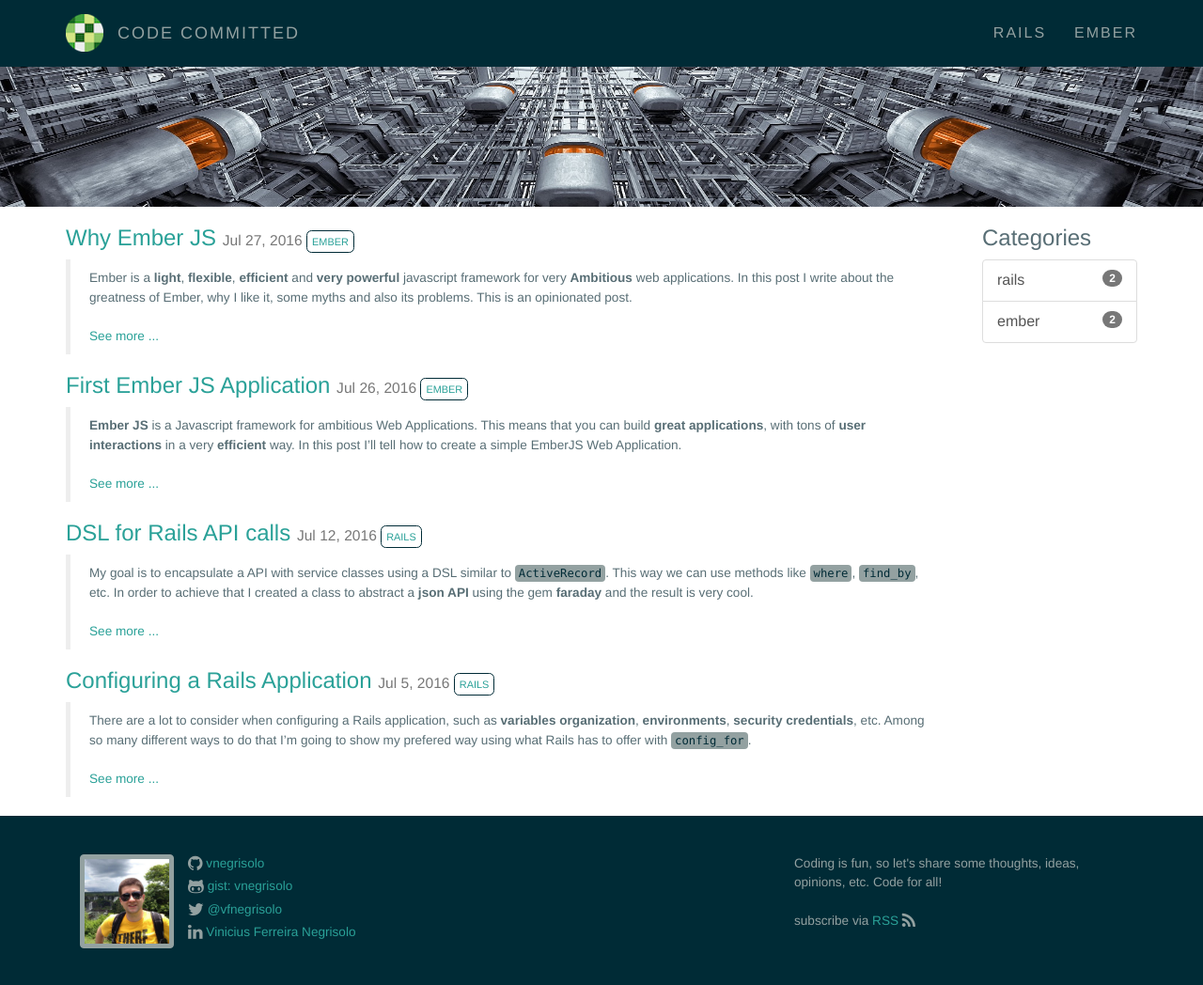
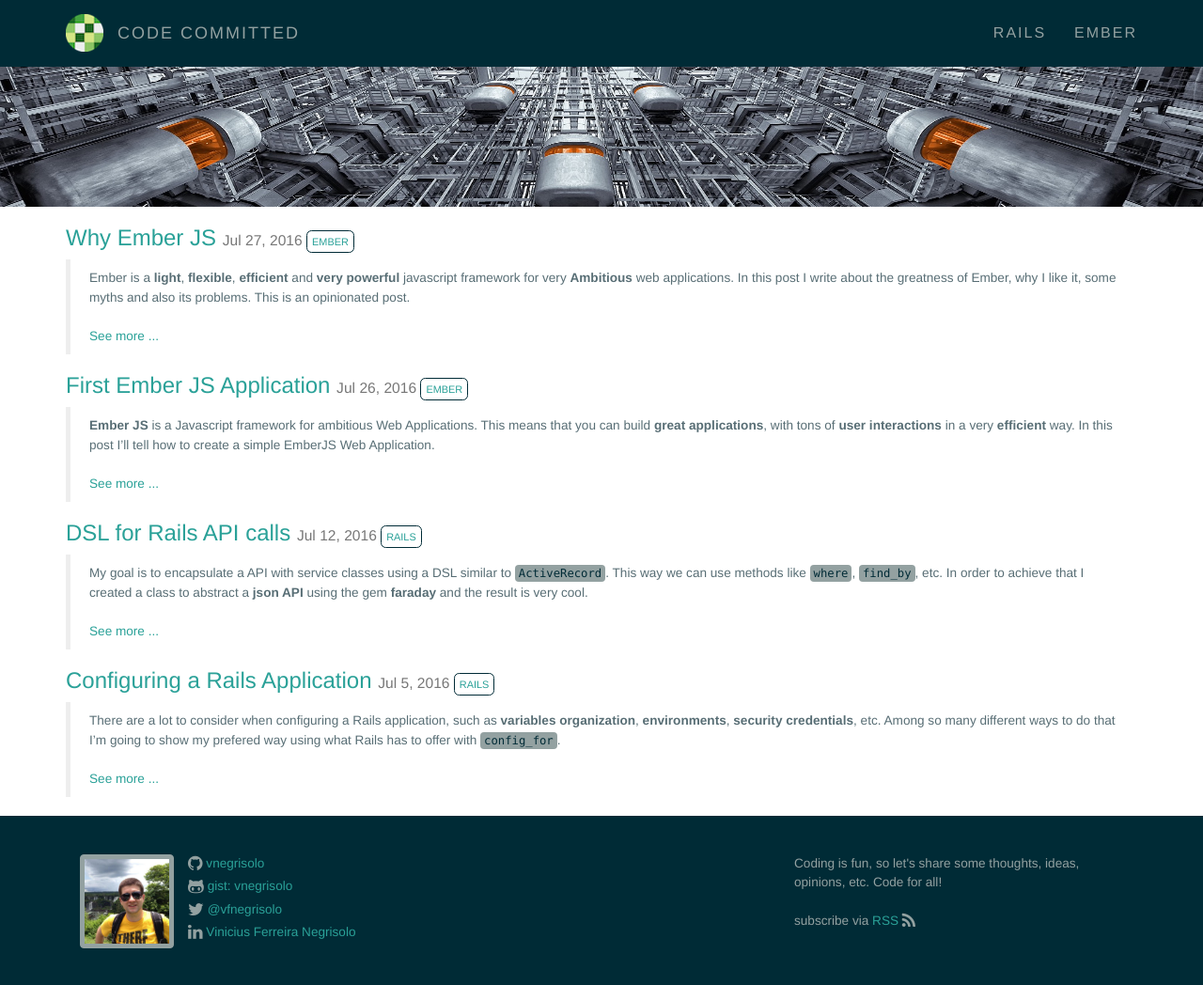
Before and after one commit to vnegrisolo/vnegrisolo.github.io, a Jekyll site: the page built from index.html, in a window 1280 px wide and 1057 px high. Shown: the top 1048 px of the window at 94% size. Built offline with Jekyll 4.4.1, drawn with Linux system fonts in a browser that asks for light colours.

Commit message:
Reuse posts layout

```diff
--- a/_includes/category_list.html
+++ /dev/null
@@ -1,8 +0,0 @@
-<div class="list-group">
-  {% for category in site.categories %}
-    <a href="/{{ category.first }}/" class="list-group-item {% if page.category == category.first %}active{% endif %}">
-      {{ category.first }}
-      <span class="badge">{{ category.last | size }}</span>
-    </a>
-  {% endfor %}
-</div>
--- /dev/null
+++ b/_layouts/posts.html
@@ -0,0 +1,8 @@
+---
+layout: default
+---
+<div class="row">
+  <div class="col-md-12">
+    {% include post_list.html %}
+  </div>
+</div>
--- a/ember/index.html
+++ b/ember/index.html
@@ -1,5 +1,5 @@
 ---
-layout: category
+layout: posts
 last_modified_at: 2016-08-05 12:00:00
 category: ember
 image: /images/headers/sun-1800x400.jpg
--- a/index.html
+++ b/index.html
@@ -1,14 +1,5 @@
 ---
-layout: default
+layout: posts
 last_modified_at: 2016-07-25 12:00:00
 image: /images/headers/elevator-1800x400.jpg
 ---
-<div class="row">
-  <div class="col-md-10">
-    {% include post_list.html %}
-  </div>
-  <div class="col-md-2">
-    <h3>Categories</h3>
-    {% include category_list.html %}
-  </div>
-</div>
--- a/javascript/index.html
+++ b/javascript/index.html
@@ -1,5 +1,5 @@
 ---
-layout: category
+layout: posts
 last_modified_at: 2016-08-05 12:00:00
 category: javascript
 image: /images/headers/binary-code-1800x400.jpg
--- a/rails/index.html
+++ b/rails/index.html
@@ -1,5 +1,5 @@
 ---
-layout: category
+layout: posts
 last_modified_at: 2016-08-05 12:00:00
 category: rails
 image: /images/headers/railway-1800x400.jpg
```
Also changed, not shown: _layouts/category.html (deleted, +0 -12 lines).
